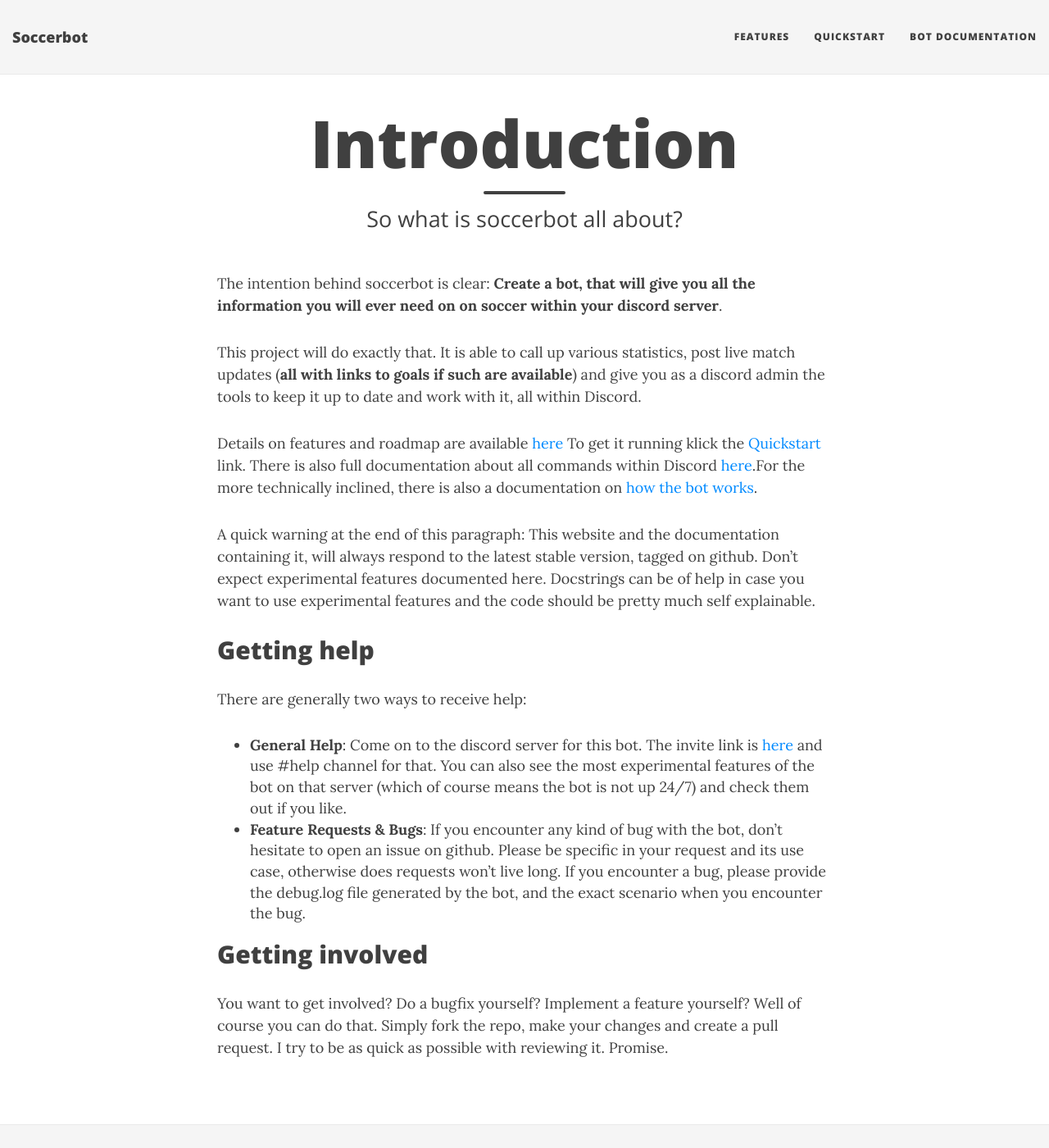
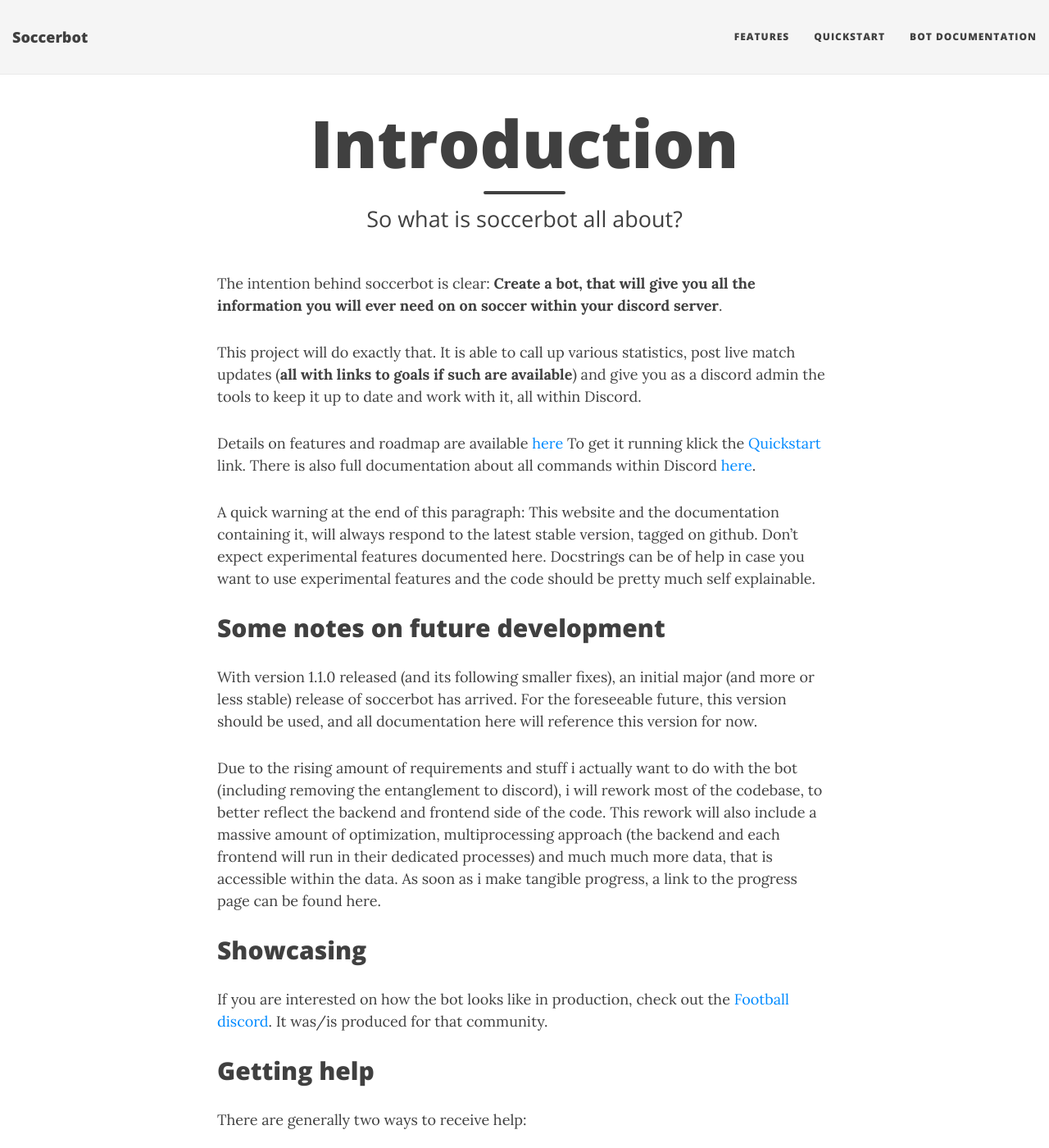
Before and after one commit to MarcoMuellner/soccerbot, a Jekyll site: the page built from index.md, in a window 1280 px wide and 1400 px high. Shown: the whole window at 82% size. Built offline with Jekyll 4.4.1, drawn with Linux system fonts in a browser that asks for light colours; nearby versions of some CDN libraries.

Commit message:
Updated website

```diff
--- a/index.md
+++ b/index.md
@@ -15,8 +15,7 @@
 Details on features and roadmap are available [here](features.md)
 To get it running klick the [Quickstart](quickstart.md) link.
 There is also full documentation about all commands within Discord
-[here](documentation.md).For the more technically inclined, there is
-also a documentation on [how the bot works](technical_details.md).
+[here](documentation.md).
 
 A quick warning at the end of this paragraph: This website and
 the documentation containing it, will always respond to the latest
@@ -24,6 +23,26 @@
 features documented here. Docstrings can be of help in case you
 want to use experimental features and the code should be pretty
 much self explainable.
+
+## Some notes on future development
+With version 1.1.0 released (and its following smaller fixes), an
+initial major (and more or less stable) release of soccerbot has arrived.
+For the foreseeable future, this version should be used, and all
+documentation here will reference this version for now.
+
+Due to the rising amount of requirements and stuff i actually want to
+do with the bot (including removing the entanglement to discord), i
+will rework most of the codebase, to better reflect the backend and
+frontend side of the code. This rework will also include a massive
+amount of optimization, multiprocessing approach (the backend and each
+frontend will run in their dedicated processes) and much much more
+data, that is accessible within the data. As soon as i make tangible
+progress, a link to the progress page can be found here.
+
+## Showcasing
+If you are interested on how the bot looks like in production, check out
+the [Football discord](https://discord.gg/NPt55Ed). It was/is
+produced for that community.
 
 ## Getting help
 
```
Also changed, not shown: quickstart.md (+8 -0 lines).
